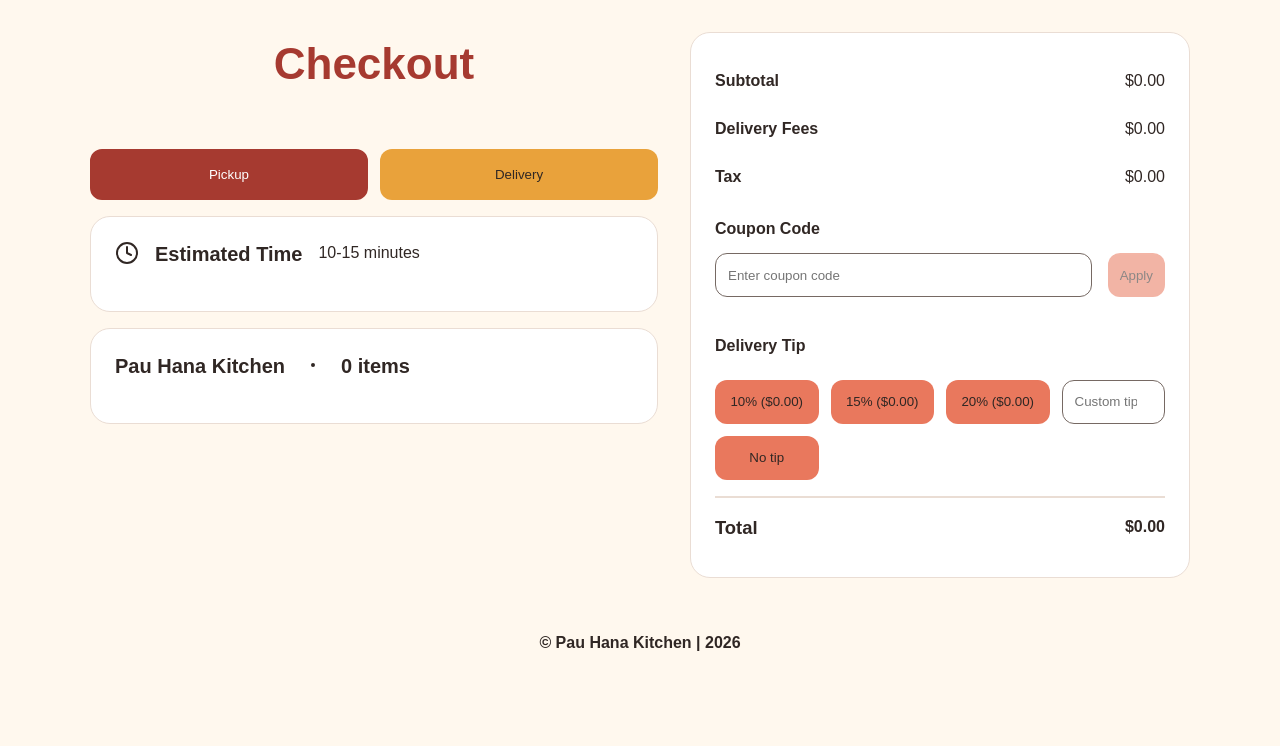
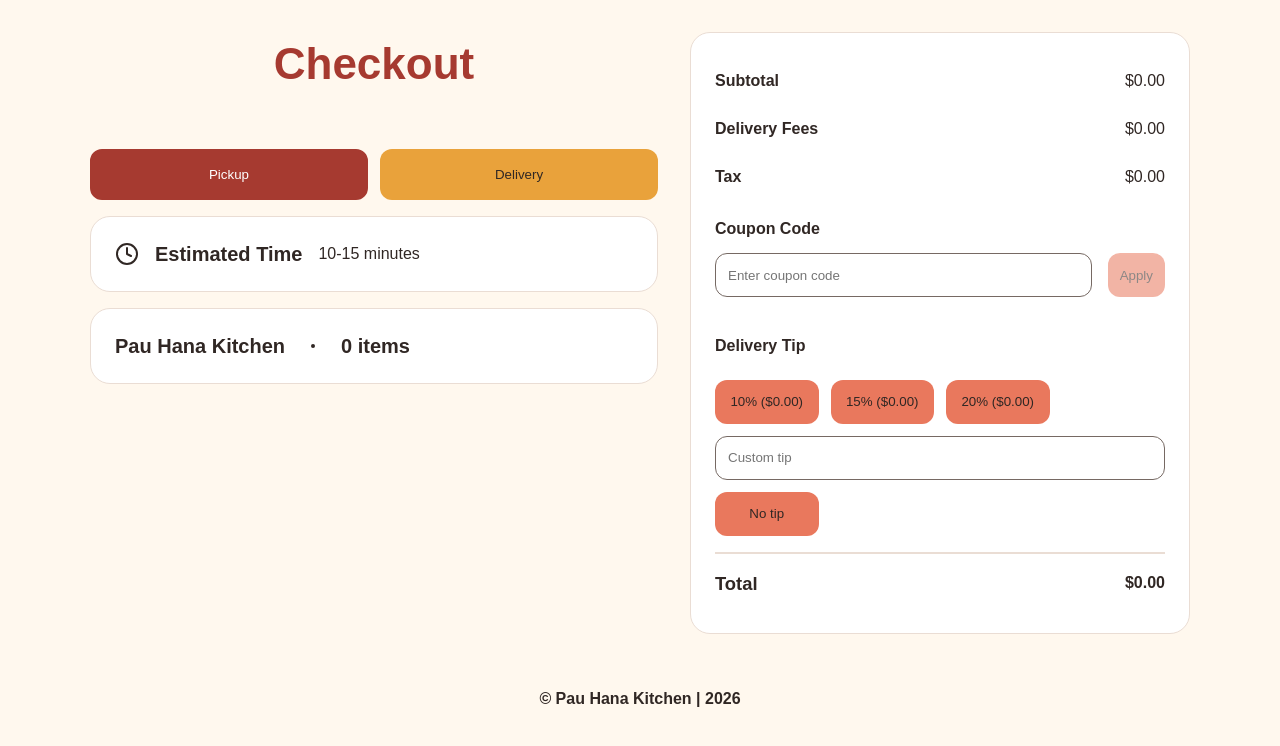
Before and after one commit to jjackson112/pau-hana-kitchen, a React (Vite) app in the folder frontend/: page /checkout in a window 1280 px wide. Shown: the top 746 px of the page. Built offline with nearby package versions, Linux system fonts and the light colour scheme.

Commit message:
edit fields so there is no overflow (flex: 1) + custom tip field occupies its own row with grid-column: 1 / -1

```diff
--- a/frontend/src/App.css
+++ b/frontend/src/App.css
@@ -450,9 +450,14 @@ a {
 
 .estimated-time, .cart-summary {
   display: flex;
-  justify-content: flex-start;
-  align-self: center;
+  align-items: center;
   gap: 1rem;
+}
+
+.estimated-time h3,
+.estimated-time p,
+.cart-summary h3 {
+  margin: 0;
 }
 
 .estimated-time, .cart-summary, .fees {
@@ -509,7 +514,7 @@ a {
 
 .coupon-input-field {
   flex: 1;
-  width: 100%;
+  min-width: 0;
 }
 
 .tip-options {
@@ -547,6 +552,7 @@ a {
 }
 
 .custom-tip-field {
+  grid-column: 1 / -1;
   width: 100%;
 }
 
```
